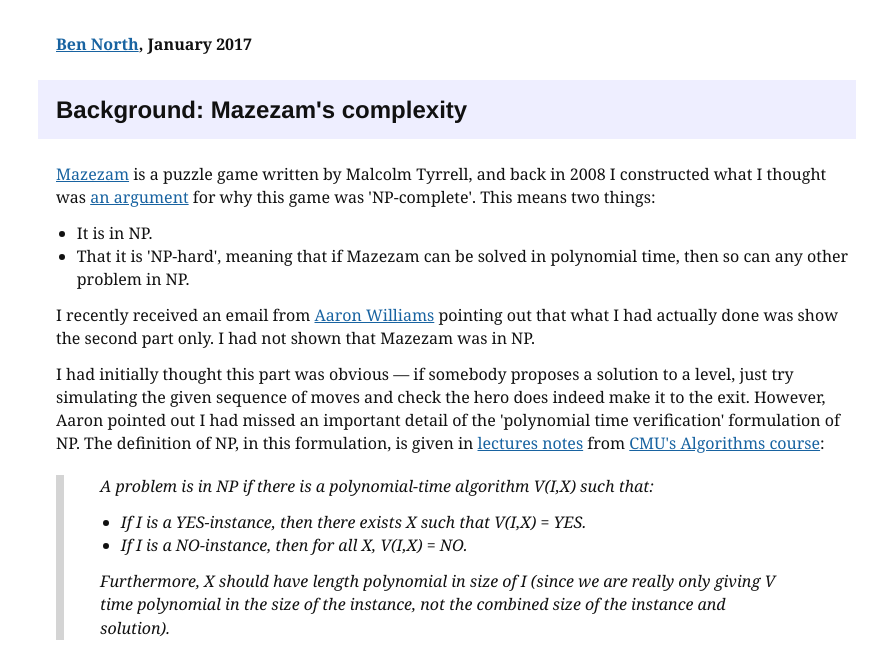
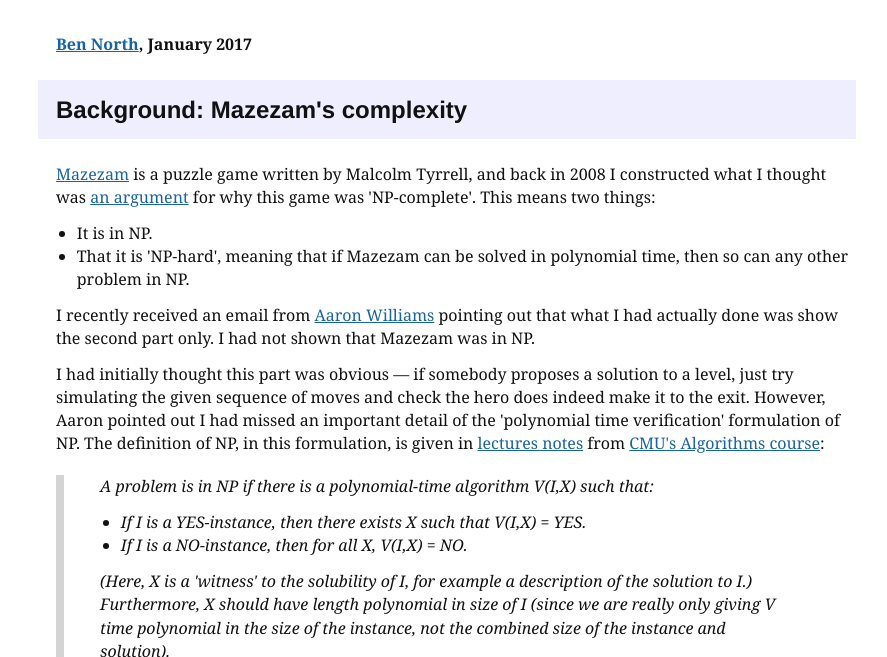
Before and after one commit to bennorth/exponential-mazezam, a plain HTML site: page index.html in a window 1280 px wide. Shown: the part 128-785 px from the top of the page, without its empty margins (184-1071 px from the left). Drawn offline with nearby package versions, Linux system fonts and the light colour scheme.

Commit message:
Re-render HTML

```diff
--- a/index.html
+++ b/index.html
@@ -34,7 +34,7 @@
 <li>If I is a YES-instance, then there exists X such that V(I,X) = YES.</li>
 <li>If I is a NO-instance, then for all X, V(I,X) = NO.</li>
 </ul>
-<p>Furthermore, X should have length polynomial in size of I (since we are really only giving V time polynomial in the size of the instance, not the combined size of the instance and solution).</p>
+<p>(Here, X is a 'witness' to the solubility of I, for example a description of the solution to I.) Furthermore, X should have length polynomial in size of I (since we are really only giving V time polynomial in the size of the instance, not the combined size of the instance and solution).</p>
 </blockquote>
 <p>It was the '<em>X should have length polynomial in size of I</em>' part that I had overlooked. Aaron conjectured that</p>
 <blockquote>
```
